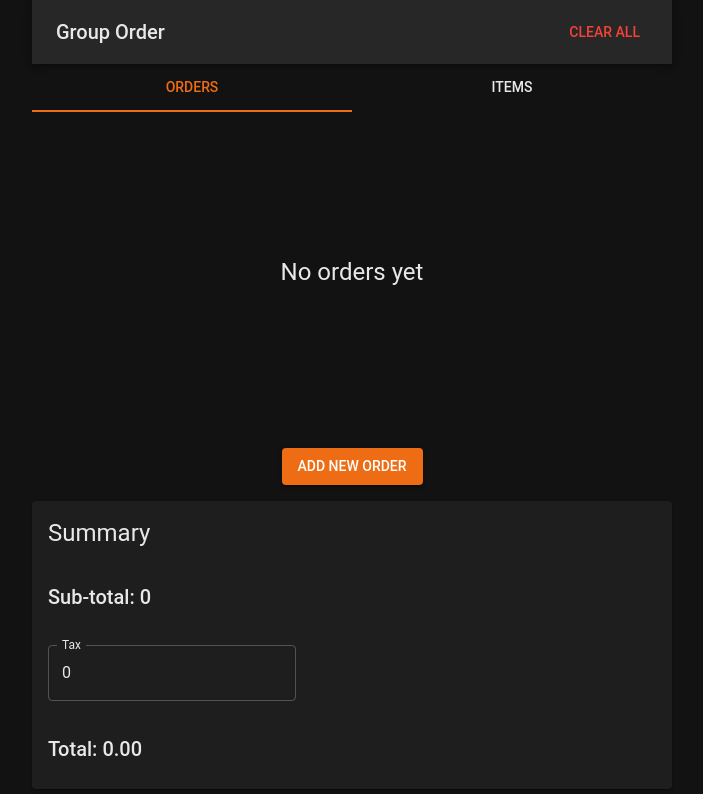
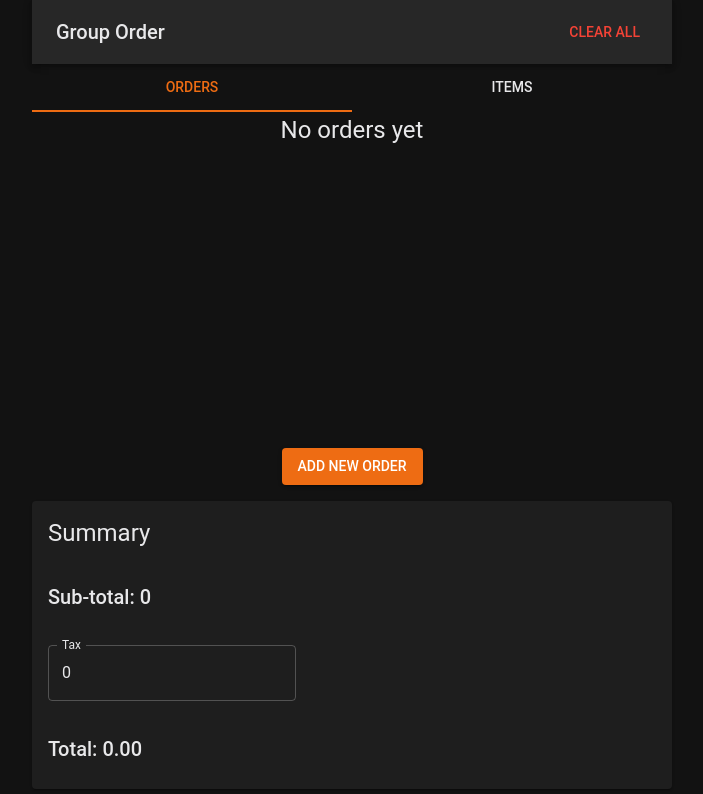
Before and after one commit to fine-simple/order-tracker, a React (Vite) app: page / in a window 1280 px wide. Shown: the top 794 px of the page, without its empty margins (288-991 px from the left). Built offline with nearby package versions, Linux system fonts and the light colour scheme.

Commit message:
:bug: Overflow to the top in persons list

```diff
--- a/src/components/ItemsList.tsx
+++ b/src/components/ItemsList.tsx
@@ -7,7 +7,7 @@ import Item from "./Item";
 
 const Typography = styled(typography)({
   fontSize: "1.5rem",
-  textAlign: "center",
+  margin: "auto",
 });
 
 const ItemsList: FC = () => {
@@ -49,7 +49,7 @@ const ItemsList: FC = () => {
   );
 
   return (
-    <Stack spacing={2} justifyContent="center" height="100%">
+    <Stack spacing={2} height="100%">
       {(mappedItems.length && <List>{mappedItems}</List>) || (
         <Typography>No Items yet</Typography>
       )}
--- a/src/components/PersonList.tsx
+++ b/src/components/PersonList.tsx
@@ -7,7 +7,7 @@ import type { FC } from "react";
 const Typography = styled(typography)({
   fontSize: "1.5rem",
   textAlign: "center",
-  margin: "1rem auto",
+  margin: "auto",
 });
 
 const PersonList: FC = () => {
@@ -34,7 +34,7 @@ const PersonList: FC = () => {
 
   return (
     <>
-      <Stack spacing={2} justifyContent="center" height="100%">
+      <Stack spacing={2} height="100%">
         {(Object.keys(persons).length !== 0 && mappedPersons) || (
           <Typography>No orders yet</Typography>
         )}
--- a/src/components/Switcher.tsx
+++ b/src/components/Switcher.tsx
@@ -8,7 +8,7 @@ import { SwipeableViews } from "./SwipableTabs";
 
 const StyledStack = styled(Stack)(() => ({
   width: "100%",
-  overflow: "hidden",
+  overflowX: "hidden",
 }));
 
 const Switcher: FC = () => {
```
